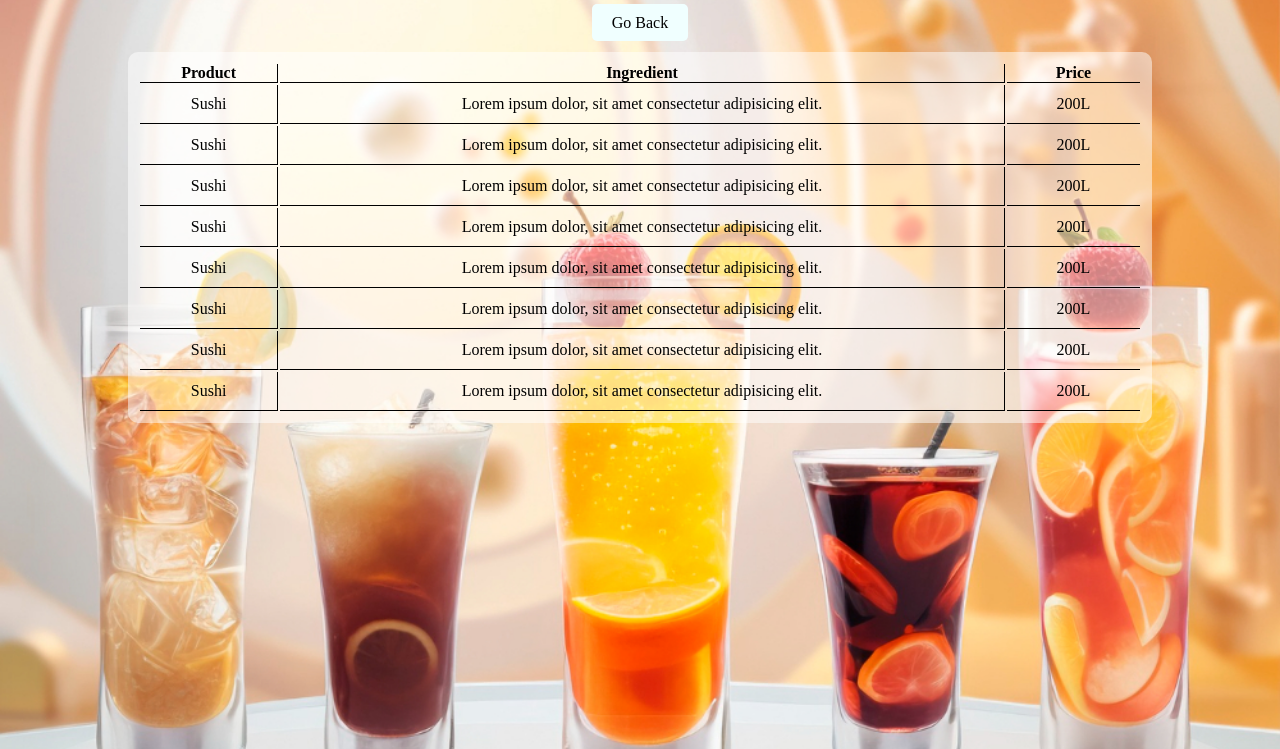
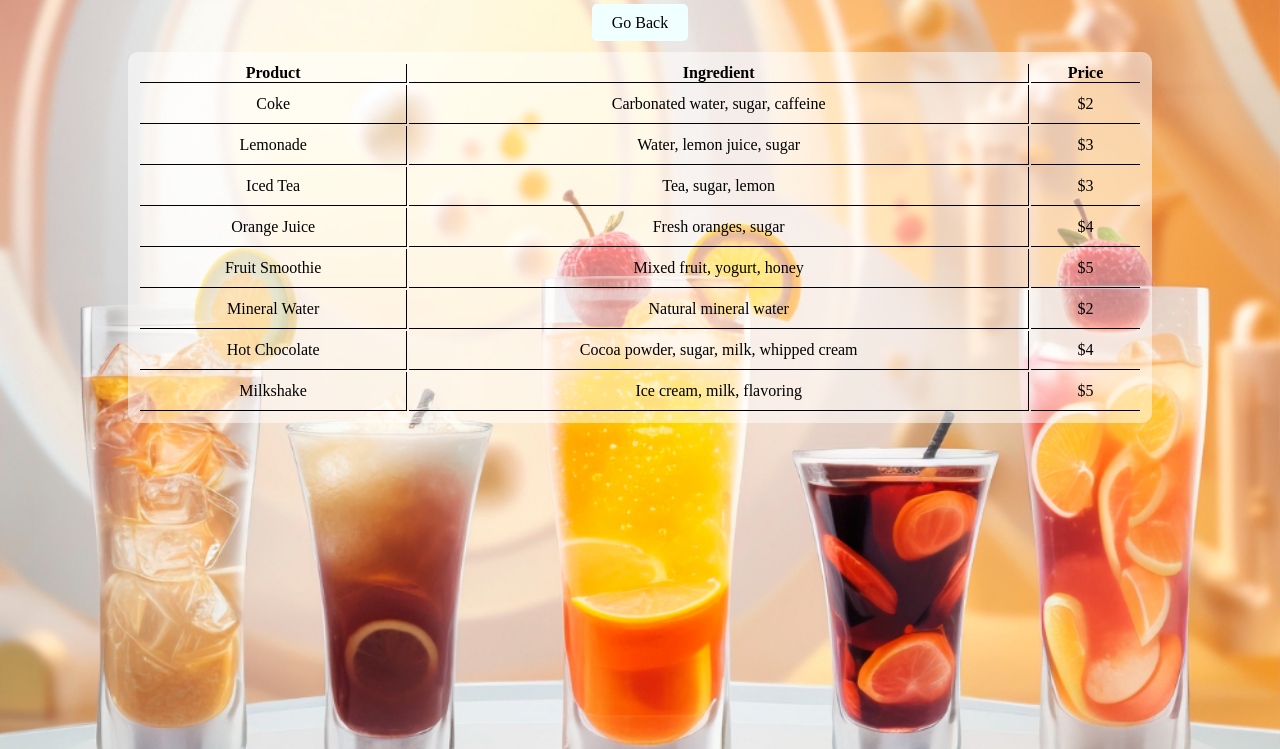
Before and after one commit to Brigli-The-Coder/menu-restorant, a plain HTML site: page drink.html in a window 1280 px wide. Shown: the part 51-800 px from the top of the page. Drawn offline with Linux system fonts and the light colour scheme.

Commit message:
Update drink.html

```diff
--- a/drink.html
+++ b/drink.html
@@ -30,44 +30,44 @@
         </thead>
         <tbody>
             <tr>
-                <td>Sushi</td>
-                <td>Lorem ipsum dolor, sit amet consectetur adipisicing elit.</td>
-                <td>200L</td>
+                <td>Coke</td>
+                <td>Carbonated water, sugar, caffeine</td>
+                <td>$2</td>
             </tr>
             <tr>
-                <td>Sushi</td>
-                <td>Lorem ipsum dolor, sit amet consectetur adipisicing elit.</td>
-                <td>200L</td>
+                <td>Lemonade</td>
+                <td>Water, lemon juice, sugar</td>
+                <td>$3</td>
             </tr>
             <tr>
-                <td>Sushi</td>
-                <td>Lorem ipsum dolor, sit amet consectetur adipisicing elit.</td>
-                <td>200L</td>
+                <td>Iced Tea</td>
+                <td>Tea, sugar, lemon</td>
+                <td>$3</td>
             </tr>
             <tr>
-                <td>Sushi</td>
-                <td>Lorem ipsum dolor, sit amet consectetur adipisicing elit.</td>
-                <td>200L</td>
+                <td>Orange Juice</td>
+                <td>Fresh oranges, sugar</td>
+                <td>$4</td>
             </tr>
             <tr>
-                <td>Sushi</td>
-                <td>Lorem ipsum dolor, sit amet consectetur adipisicing elit.</td>
-                <td>200L</td>
+                <td>Fruit Smoothie</td>
+                <td>Mixed fruit, yogurt, honey</td>
+                <td>$5</td>
             </tr>
             <tr>
-                <td>Sushi</td>
-                <td>Lorem ipsum dolor, sit amet consectetur adipisicing elit.</td>
-                <td>200L</td>
+                <td>Mineral Water</td>
+                <td>Natural mineral water</td>
+                <td>$2</td>
             </tr>
             <tr>
-                <td>Sushi</td>
-                <td>Lorem ipsum dolor, sit amet consectetur adipisicing elit.</td>
-                <td>200L</td>
+                <td>Hot Chocolate</td>
+                <td>Cocoa powder, sugar, milk, whipped cream</td>
+                <td>$4</td>
             </tr>
             <tr>
-                <td>Sushi</td>
-                <td>Lorem ipsum dolor, sit amet consectetur adipisicing elit.</td>
-                <td>200L</td>
+                <td>Milkshake</td>
+                <td>Ice cream, milk, flavoring</td>
+                <td>$5</td>
             </tr>
         </tbody>
     </table>
```
